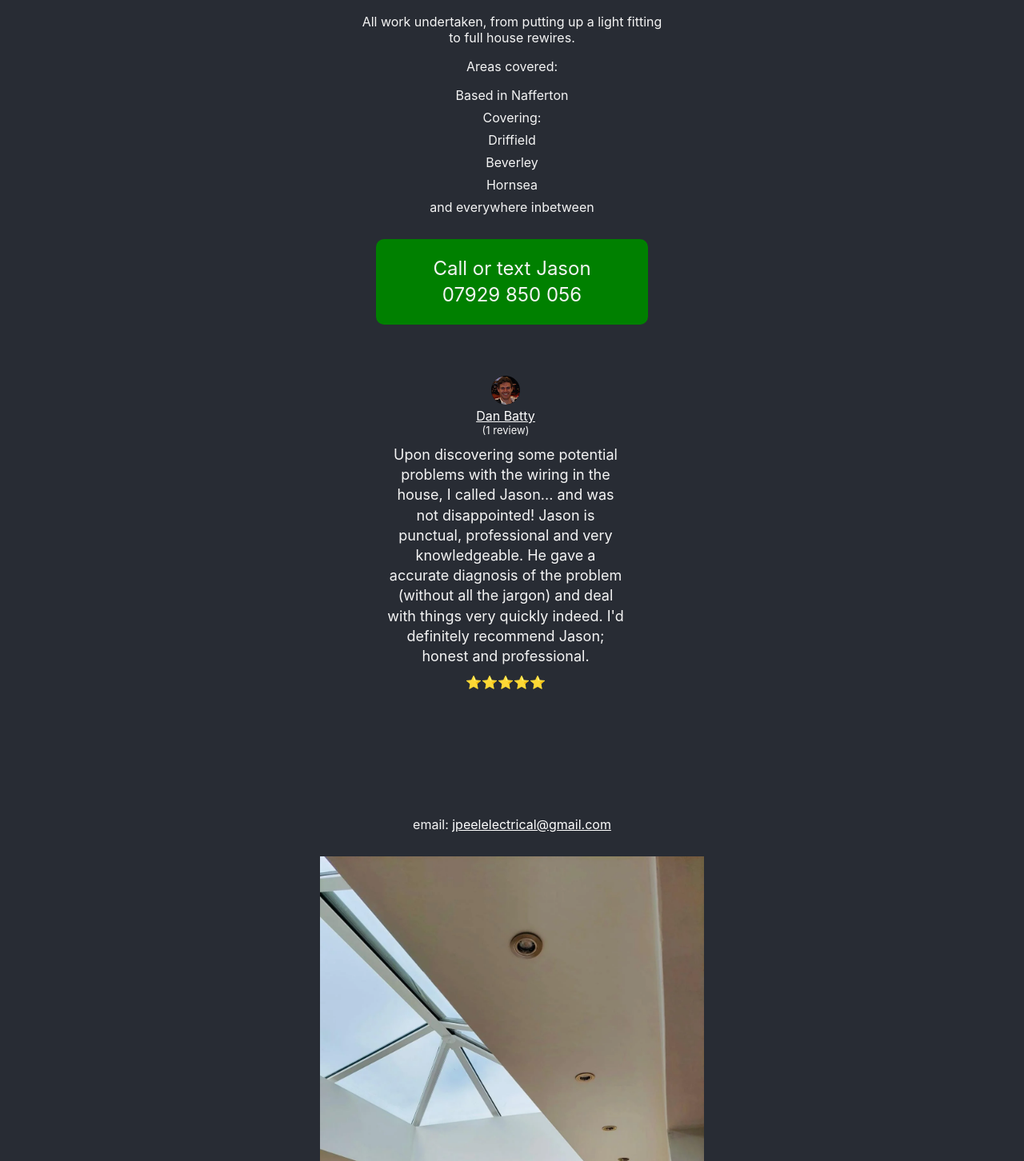
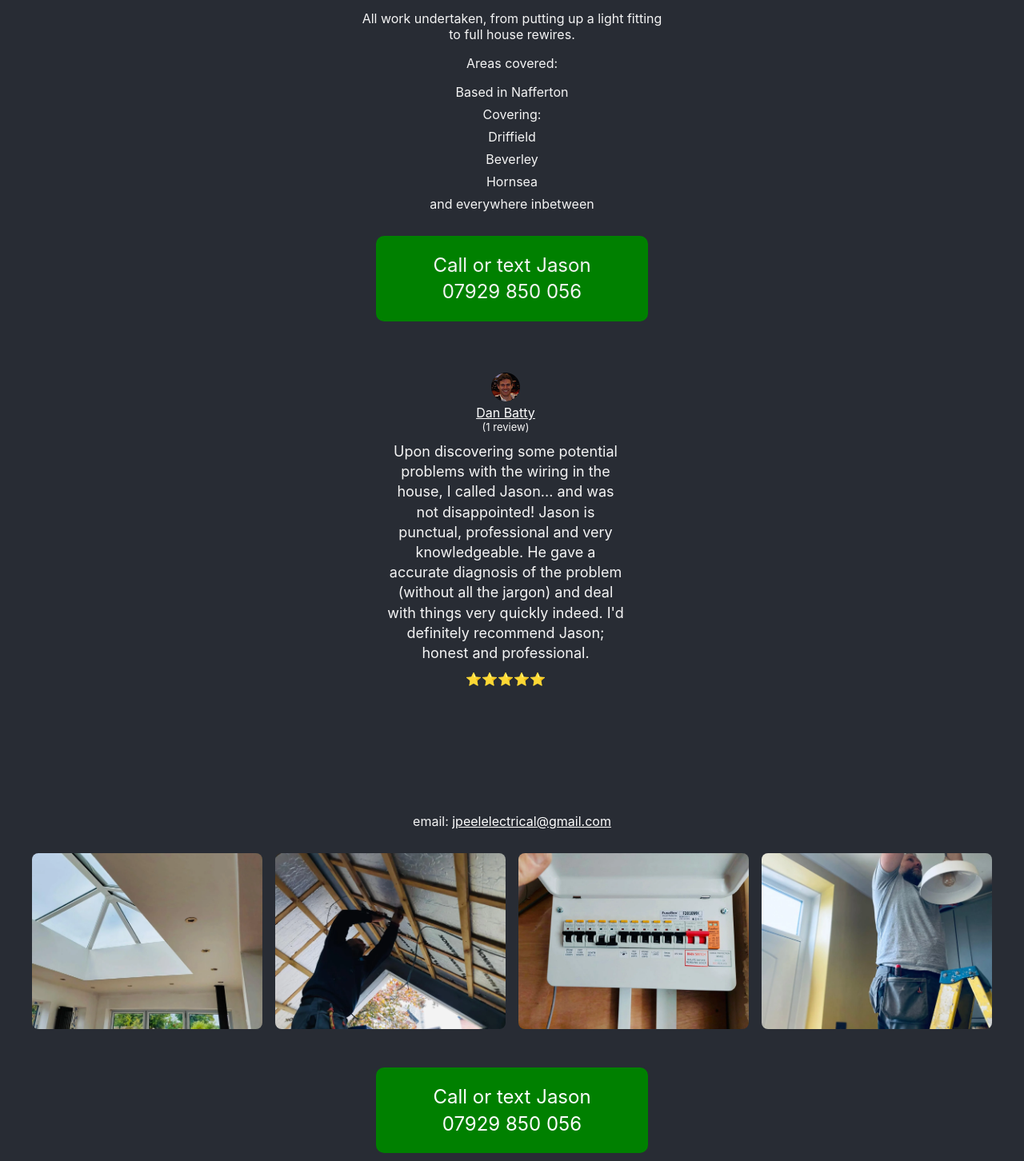
Before and after one commit to stephen-algeo/jpeelelectrical, a React (Create React App) app: page / in a window 1280 px wide. Shown: the part 1158-2610 px from the top of the page at 80% size. Built offline with nearby package versions, Linux system fonts and the light colour scheme.

Commit message:
Tidy up layout/styles

```diff
--- a/src/App.scss
+++ b/src/App.scss
@@ -22,6 +22,11 @@
     font-size: 1.5em;
     font-weight: bold;
     margin: 0.83em 0;
+  }
+
+  picture {
+    display: block;
+    line-height: 0;
   }
 }
 
@@ -71,15 +76,39 @@ section h3 {
 }
 
 .images {
+  display: grid;
+  grid-template-columns: repeat(auto-fit, minmax(250px, 1fr));
+  gap: 1rem;
+  padding: 0;
+  max-width: 1200px;
+  margin: 0 auto 3rem;
+
   img {
-    width: 30rem;
-    max-width: 100%;
-    height: auto;
-    margin-bottom: 3rem;
+    width: 100%;
+    height: 100%;
+    object-fit: cover;
+    aspect-ratio: 4/3;
+    border-radius: 8px;
   }
 
   picture {
     display: block;
+  }
+
+  &.qualification {
+    display: block;
+    text-align: center;
+    padding: 0 1rem;
+
+    img {
+      max-width: min(30rem, 100%);
+      height: auto;
+      aspect-ratio: auto;
+      object-fit: initial;
+      border: 1rem solid white;
+      box-sizing: border-box;
+      display: inline-block;
+    }
   }
 }
 
--- a/src/App.tsx
+++ b/src/App.tsx
@@ -135,7 +135,7 @@ function App() {
             </a>
           </p>
         </div>
-        <div className="images">
+        <div className="images qualification">
           <picture>
             <source srcSet="images/qualification-nic-eic-domestic-install.webp" type="image/webp" />
             <img
--- a/src/index.scss
+++ b/src/index.scss
@@ -17,6 +17,11 @@ body {
 }
 
 section.main {
+  text-align: center;
+  padding: 0 1rem;
+  max-width: 1200px;
+  margin: 0 auto;
+
   & div, & address {
     &.call {
       display: flex;
@@ -39,12 +44,16 @@ section.main {
 
     &.info {
       margin-top: 50px;
-      padding: 0 3vh;
+      padding: 0;
     }
   }
 }
 
 ul {
+  padding: 0;
+  margin: 0 auto;
+  max-width: 300px;
+
   li {
     text-align: left;
   }
@@ -132,9 +141,3 @@ a:-webkit-any-link {
   height: var(--slide-height);
   user-select: none;
 }
-
-.images {
-  display: flex;
-  flex-direction: column;
-  align-items: center;
-}
```
